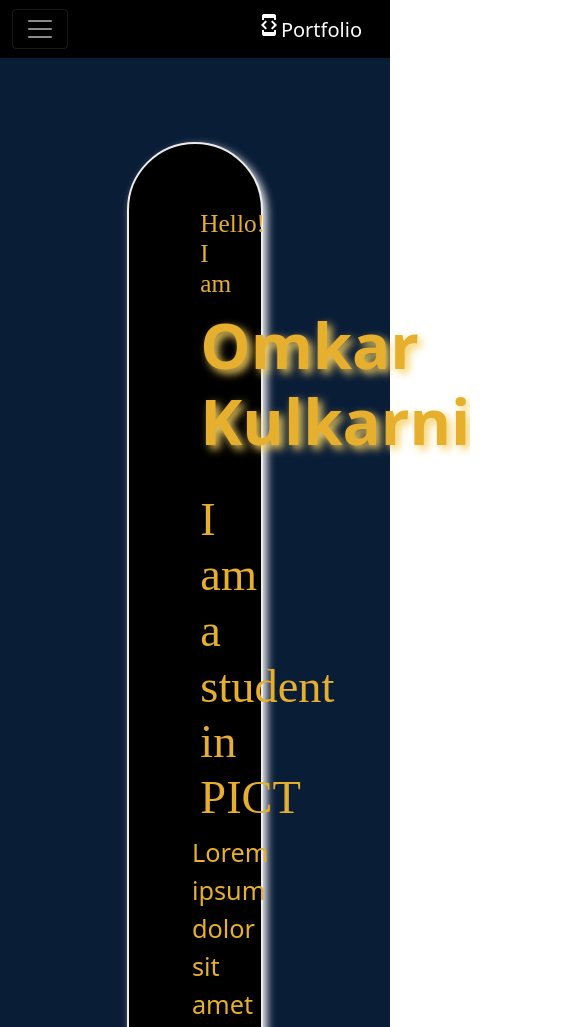
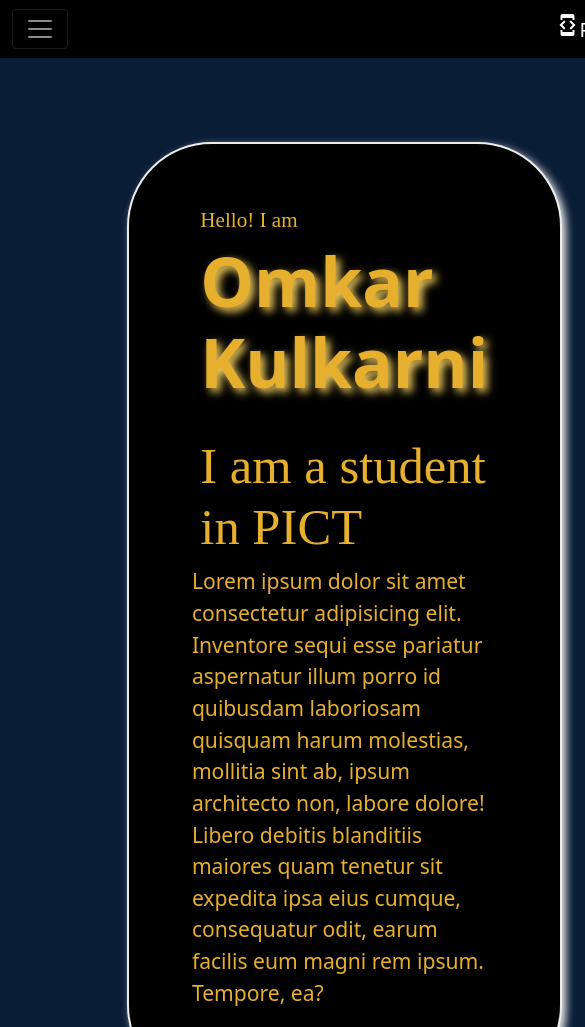
Before and after one commit to OmkarK2553/Portfolio, a plain HTML site: page index.html in a window 390 px wide. Shown: the top 1027 px of the page, 585 px wide, since content can reach past the window. Drawn offline with nearby package versions, Linux system fonts and the light colour scheme.

Commit message:
Update Portfolio_styles.css

```diff
--- a/Portfolio_styles.css
+++ b/Portfolio_styles.css
@@ -201,11 +201,10 @@
     }
 }
 
-@media(min-width:768px){
-    .abt_out{
+@media(min-width:986px){
+    .main_content_out, .abt_out{
         display: flex;
         justify-content: space-between;
-        text-align: center;
     }
 
     .main_contents, .abt_con{
@@ -213,9 +212,9 @@
     }
 }
 
-@media(max-width:697px){
+@media(max-width:768px){
     #contentbox h1{
-        font-size: 12.5vh;
+        font-size: 10vh;
     }
     #contentbox h2{
         font-size: 3vh;
@@ -228,52 +227,22 @@
     }
 }
 
-@media(max-width:612px){
+@media(max-width:576px){
     #contentbox h1{
-        font-size: 10vh;
+        font-size: 8vh;
     }
     #contentbox h2{
-        font-size: 3vh;
+        font-size: 2.5vh;
     }
     #contentbox h3{
         font-size: 6vh;
     }
     #maintext{
-        font-size: 3vh;
+        font-size: 2.5vh;
     }
 }
 
-@media(max-width:537px){
-    #contentbox h1{
-        font-size: 8vh;
-    }
-    #contentbox h2{
-        font-size: 3vh;
-    }
-    #contentbox h3{
-        font-size: 5vh;
-    }
-    #maintext{
-        font-size: 3vh;
-    }
-}
-
-@media(max-width:472px){
-    #contentbox h1{
-        font-size: 7.5vh;
-    }
-    #contentbox h2{
-        font-size: 3vh;
-    }
-    #contentbox h3{
-        font-size: 5.5vh;
-    }
-    #maintext{
-        font-size: 3vh;
-    }
-}
-
-@media(max-width:324px){
+@media(max-width:492px){
     body{
         width: fit-content;
     }
```
